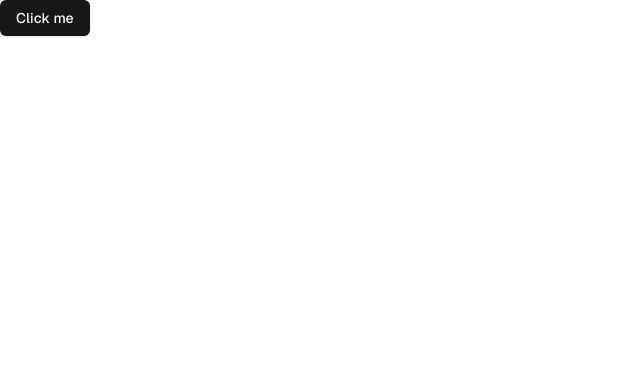
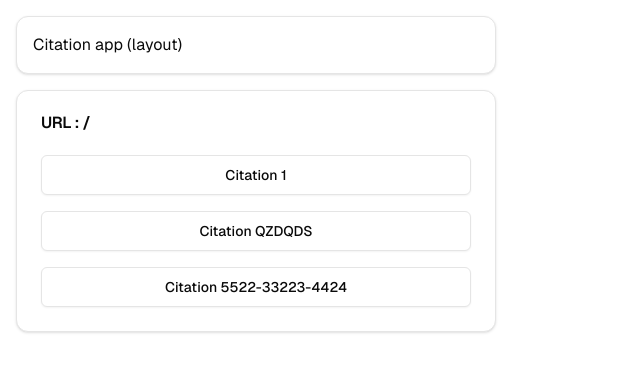
Before and after one commit to thobenayann/nextjs15-learning-citation-app, a Next.js app: page / in a window 1280 px wide. Shown: the top 372 px of the page, without its empty margins (0-640 px from the left). Built offline with nearby package versions, Linux system fonts and the light colour scheme.

Commit message:
basic exampwith dynamic id routage and URL parameters

```diff
--- /dev/null
+++ b/app/admin/citations/[citationId]/page.tsx
@@ -0,0 +1,19 @@
+import { Card, CardHeader, CardTitle } from '@/src/components/ui/card';
+
+export default async function Page(props: {
+    params: Promise<{ citationId: string }>;
+    searchParams: Promise<{ [key: string]: string | string[] | undefined }>;
+}) {
+    // Example of how to deal with params or searchParams
+    const params = await props.params;
+    const searchParams = await props.searchParams;
+
+    return (
+        <Card>
+            <CardHeader>
+                <CardTitle>{JSON.stringify(params, null, 2)}</CardTitle>
+                <CardTitle>{JSON.stringify(searchParams, null, 2)}</CardTitle>
+            </CardHeader>
+        </Card>
+    );
+}
--- /dev/null
+++ b/app/admin/page.tsx
@@ -0,0 +1,14 @@
+import { Card, CardHeader, CardTitle } from '@/src/components/ui/card';
+
+export default async function Page() {
+    await new Promise((resolve) => setTimeout(resolve, 1000));
+
+    // throw new Error('Invalid pathname');
+    return (
+        <Card>
+            <CardHeader>
+                <CardTitle>URL : /admin</CardTitle>
+            </CardHeader>
+        </Card>
+    );
+}
--- /dev/null
+++ b/app/error.tsx
@@ -0,0 +1,13 @@
+'use client';
+
+import { Card, CardHeader, CardTitle } from '@/src/components/ui/card';
+
+export default function Error() {
+    return (
+        <Card>
+            <CardHeader>
+                <CardTitle>⚠️ Error ⚠️</CardTitle>
+            </CardHeader>
+        </Card>
+    );
+}
--- a/app/layout.tsx
+++ b/app/layout.tsx
@@ -1,3 +1,4 @@
+import { Header } from '@/src/components/header';
 import type { Metadata } from 'next';
 import localFont from 'next/font/local';
 import './globals.css';
@@ -26,9 +27,12 @@ export default function RootLayout({
     return (
         <html lang='en' className='h-full'>
             <body
-                className={`${geistSans.variable} font-sans ${geistMono.variable} font-mono antialiased h-full`}
+                className={`${geistSans.variable} font-sans ${geistMono.variable} font-mono antialiased h-full max-w-lg p-4`}
             >
-                {children}
+                <div className='flex flex-col gap-4'>
+                    <Header />
+                    {children}
+                </div>
             </body>
         </html>
     );
--- /dev/null
+++ b/app/loading.tsx
@@ -0,0 +1,11 @@
+import { Card, CardHeader, CardTitle } from '@/src/components/ui/card';
+
+export default function Loading() {
+    return (
+        <Card>
+            <CardHeader>
+                <CardTitle>Loading...</CardTitle>
+            </CardHeader>
+        </Card>
+    );
+}
--- a/app/page.tsx
+++ b/app/page.tsx
@@ -1,9 +1,47 @@
-import { Button } from '@/src/components/ui/button';
+import { buttonVariants } from '@/src/components/ui/button';
+import {
+    Card,
+    CardContent,
+    CardHeader,
+    CardTitle,
+} from '@/src/components/ui/card';
+import Link from 'next/link';
 
 export default function Home() {
     return (
-        <div>
-            <Button>Click me</Button>
-        </div>
+        <Card>
+            <CardHeader>
+                <CardTitle>URL : /</CardTitle>
+            </CardHeader>
+            <CardContent className='flex flex-col gap-4'>
+                <Link
+                    href={'/admin/citations/1'}
+                    className={buttonVariants({
+                        size: 'lg',
+                        variant: 'outline',
+                    })}
+                >
+                    Citation 1
+                </Link>
+                <Link
+                    href={'/admin/citations/QZDQDS'}
+                    className={buttonVariants({
+                        size: 'lg',
+                        variant: 'outline',
+                    })}
+                >
+                    Citation QZDQDS
+                </Link>
+                <Link
+                    href={'/admin/citations/5522-33223-4424'}
+                    className={buttonVariants({
+                        size: 'lg',
+                        variant: 'outline',
+                    })}
+                >
+                    Citation 5522-33223-4424
+                </Link>
+            </CardContent>
+        </Card>
     );
 }
--- /dev/null
+++ b/src/components/header.tsx
@@ -0,0 +1,9 @@
+import { Card } from './ui/card';
+
+export function Header() {
+    return (
+        <Card className='p-4'>
+            <p>Citation app (layout)</p>
+        </Card>
+    );
+}
```
